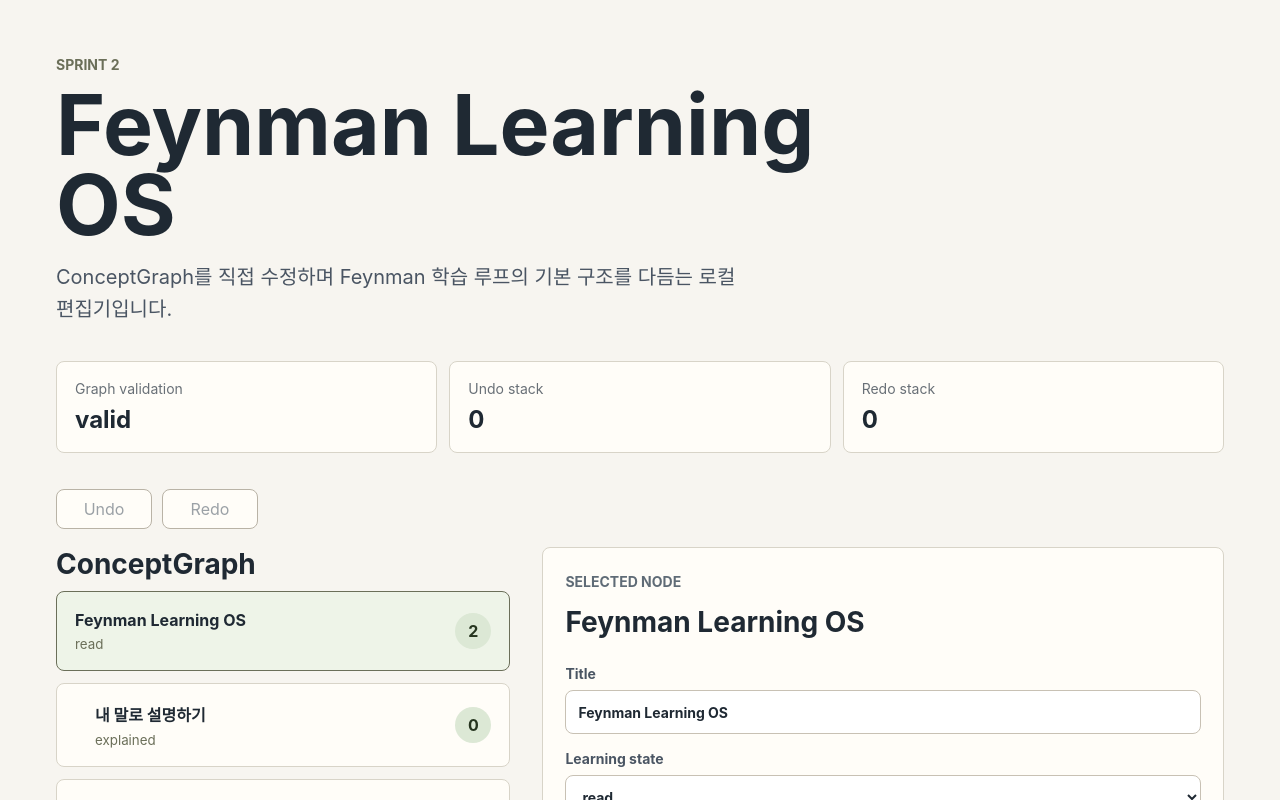
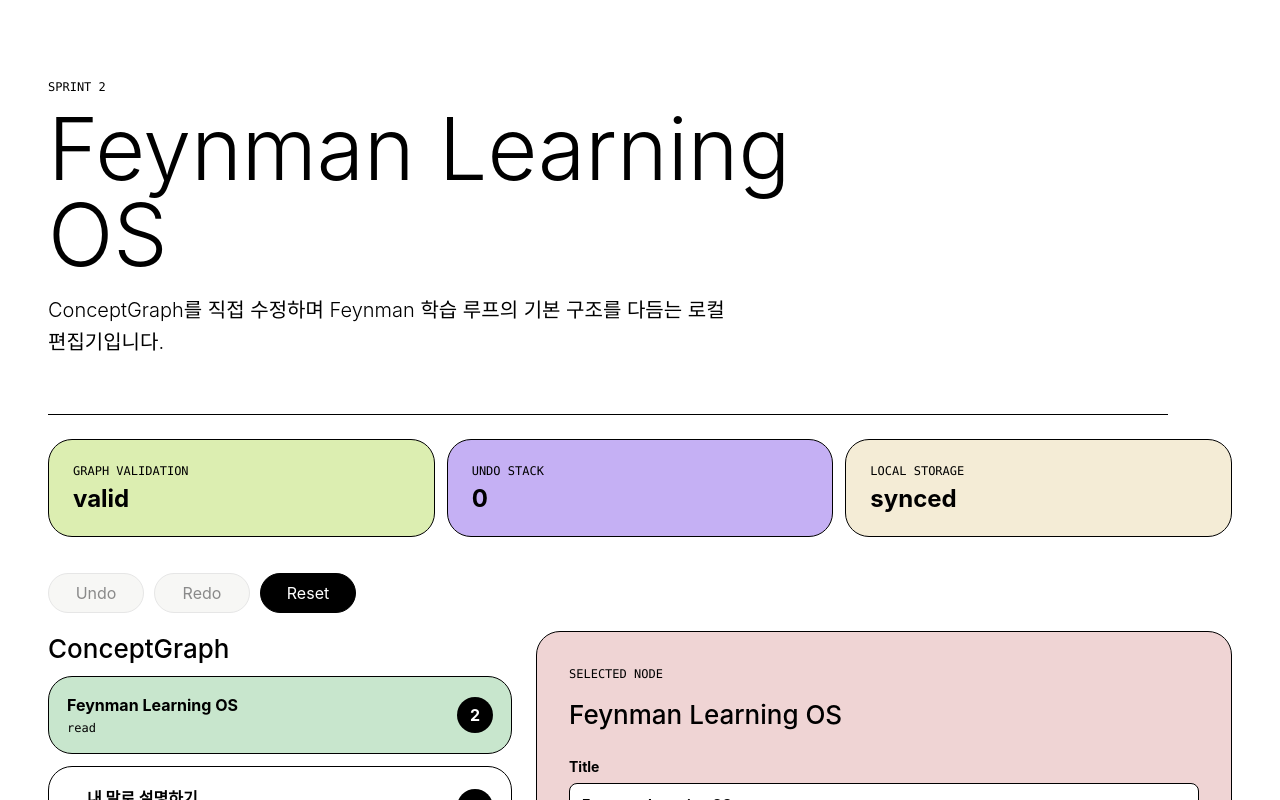
Before and after one commit to heesu-chung/feynman-learning, a Next.js app: page / in a window 1280 px wide. Shown: the top 800 px of the page. Built offline with nearby package versions, Linux system fonts and the light colour scheme.

Commit message:
Apply design direction and local persistence

```diff
--- a/app/GraphEditor.tsx
+++ b/app/GraphEditor.tsx
@@ -1,6 +1,6 @@
 "use client";
 
-import { useMemo, useState } from "react";
+import { useEffect, useMemo, useState } from "react";
 
 import type { ConceptGraph, ConceptNode } from "../src/domain/conceptGraph/index.ts";
 import { validateConceptGraph } from "../src/domain/conceptGraph/index.ts";
@@ -44,13 +44,33 @@ const initialGraph: ConceptGraph = {
   },
 };
 
+const storageKey = "feynman-learning-os:concept-graph";
+
 export function GraphEditor() {
   const [history, setHistory] = useState<HistoryState>(() => createHistoryState(initialGraph));
+  const [hasLoadedStorage, setHasLoadedStorage] = useState(false);
   const [selectedId, setSelectedId] = useState(initialGraph.rootId);
   const [childTitle, setChildTitle] = useState("");
   const validation = validateConceptGraph(history.graph);
   const selectedNode = history.graph.nodes[selectedId] ?? history.graph.nodes[history.graph.rootId];
   const nodes = useMemo(() => flattenGraph(history.graph), [history.graph]);
+
+  useEffect(() => {
+    const storedGraph = loadStoredGraph();
+    if (storedGraph) {
+      setHistory(createHistoryState(storedGraph));
+      setSelectedId(storedGraph.rootId);
+    }
+    setHasLoadedStorage(true);
+  }, []);
+
+  useEffect(() => {
+    if (!hasLoadedStorage) {
+      return;
+    }
+
+    localStorage.setItem(storageKey, JSON.stringify(history.graph));
+  }, [hasLoadedStorage, history.graph]);
 
   function run(command: TreePatchCommand): void {
     const result = executeCommand(history, command);
@@ -122,6 +142,13 @@ export function GraphEditor() {
     }
   }
 
+  function resetGraph(): void {
+    localStorage.removeItem(storageKey);
+    setHistory(createHistoryState(initialGraph));
+    setSelectedId(initialGraph.rootId);
+    setChildTitle("");
+  }
+
   return (
     <main className="page">
       <section className="hero">
@@ -136,7 +163,7 @@ export function GraphEditor() {
       <section className="statusGrid" aria-label="도메인 상태">
         <Status label="Graph validation" value={validation.valid ? "valid" : "invalid"} />
         <Status label="Undo stack" value={`${history.undoStack.length}`} />
-        <Status label="Redo stack" value={`${history.redoStack.length}`} />
+        <Status label="Local storage" value={hasLoadedStorage ? "synced" : "loading"} />
       </section>
 
       <section className="toolbar" aria-label="편집 도구">
@@ -145,6 +172,9 @@ export function GraphEditor() {
         </button>
         <button disabled={history.redoStack.length === 0} onClick={redoLast} type="button">
           Redo
+        </button>
+        <button onClick={resetGraph} type="button">
+          Reset
         </button>
       </section>
 
@@ -287,3 +317,18 @@ function createNodeId(graph: ConceptGraph, title: string): string {
 function findParentId(graph: ConceptGraph, nodeId: string): string | undefined {
   return Object.values(graph.nodes).find((node) => node.children.includes(nodeId))?.id;
 }
+
+function loadStoredGraph(): ConceptGraph | undefined {
+  const rawGraph = localStorage.getItem(storageKey);
+  if (!rawGraph) {
+    return undefined;
+  }
+
+  try {
+    const parsedGraph = JSON.parse(rawGraph) as ConceptGraph;
+    const validation = validateConceptGraph(parsedGraph);
+    return validation.valid ? parsedGraph : undefined;
+  } catch {
+    return undefined;
+  }
+}
--- a/app/globals.css
+++ b/app/globals.css
@@ -1,6 +1,22 @@
 :root {
-  color: #1f2933;
-  background: #f7f5f0;
+  --ink: #000000;
+  --canvas: #ffffff;
+  --inverse-canvas: #000000;
+  --inverse-ink: #ffffff;
+  --hairline: #e6e6e6;
+  --hairline-soft: #f1f1f1;
+  --surface-soft: #f7f7f5;
+  --block-lime: #dceeb1;
+  --block-lilac: #c5b0f4;
+  --block-cream: #f4ecd6;
+  --block-pink: #efd4d4;
+  --block-mint: #c8e6cd;
+  --block-coral: #f3c9b6;
+  --block-navy: #1f1d3d;
+  --accent-magenta: #ff3d8b;
+  --semantic-success: #1ea64a;
+  color: var(--ink);
+  background: var(--canvas);
   font-family:
     Inter, ui-sans-serif, system-ui, -apple-system, BlinkMacSystemFont, "Segoe UI",
     sans-serif;
@@ -16,19 +32,26 @@ body {
 
 .page {
   min-height: 100vh;
-  padding: 56px;
+  padding: 48px;
 }
 
 .hero {
-  max-width: 760px;
-  margin-bottom: 36px;
+  display: grid;
+  max-width: 1120px;
+  min-height: 320px;
+  align-content: end;
+  margin-bottom: 24px;
+  padding: 32px 0 36px;
+  border-bottom: 1px solid var(--ink);
 }
 
 .eyebrow {
   margin: 0 0 12px;
-  color: #6b6f59;
-  font-size: 14px;
-  font-weight: 700;
+  color: var(--ink);
+  font-family: ui-monospace, SFMono-Regular, Menlo, Monaco, Consolas, monospace;
+  font-size: 12px;
+  font-weight: 400;
+  letter-spacing: 0;
   text-transform: uppercase;
 }
 
@@ -41,13 +64,18 @@ p {
 
 h1 {
   margin-bottom: 16px;
-  font-size: clamp(44px, 7vw, 84px);
-  line-height: 0.95;
+  max-width: 820px;
+  font-size: 86px;
+  font-weight: 340;
+  line-height: 1;
+  letter-spacing: 0;
 }
 
 h2 {
   margin-bottom: 10px;
-  font-size: 28px;
+  font-size: 26px;
+  font-weight: 540;
+  line-height: 1.35;
 }
 
 h3 {
@@ -57,8 +85,9 @@ h3 {
 
 .summary {
   max-width: 680px;
-  color: #4a5563;
+  color: var(--ink);
   font-size: 20px;
+  font-weight: 330;
   line-height: 1.6;
 }
 
@@ -71,24 +100,40 @@ h3 {
 
 .status,
 .node {
-  border: 1px solid #d8d4c8;
-  border-radius: 8px;
-  background: #fffdf8;
+  border: 1px solid var(--ink);
+  border-radius: 24px;
+  background: var(--canvas);
 }
 
 .status {
-  padding: 18px;
+  padding: 24px;
+}
+
+.status:nth-child(1) {
+  background: var(--block-lime);
+}
+
+.status:nth-child(2) {
+  background: var(--block-lilac);
+}
+
+.status:nth-child(3) {
+  background: var(--block-cream);
 }
 
 .status span {
   display: block;
   margin-bottom: 8px;
-  color: #697077;
-  font-size: 14px;
+  color: var(--ink);
+  font-family: ui-monospace, SFMono-Regular, Menlo, Monaco, Consolas, monospace;
+  font-size: 12px;
+  letter-spacing: 0;
+  text-transform: uppercase;
 }
 
 .status strong {
   font-size: 24px;
+  line-height: 1.1;
 }
 
 .toolbar {
@@ -106,19 +151,21 @@ textarea {
 
 button {
   min-height: 40px;
-  border: 1px solid #b9b3a6;
-  border-radius: 8px;
-  background: #fffdf8;
-  color: #1f2933;
+  border: 1px solid var(--ink);
+  border-radius: 9999px;
+  background: var(--ink);
+  color: var(--inverse-ink);
   cursor: pointer;
 }
 
 button:hover:not(:disabled) {
-  border-color: #6b6f59;
+  background: var(--block-navy);
 }
 
 button:disabled {
-  color: #9ba1a6;
+  border-color: var(--hairline);
+  background: var(--surface-soft);
+  color: #8a8a8a;
   cursor: not-allowed;
 }
 
@@ -130,12 +177,12 @@ button:disabled {
 .editorShell {
   display: grid;
   grid-template-columns: minmax(240px, 0.8fr) minmax(320px, 1.2fr);
-  gap: 32px;
+  gap: 24px;
   align-items: start;
 }
 
 .editorShell p {
-  color: #5f6b76;
+  color: var(--ink);
   line-height: 1.7;
 }
 
@@ -155,6 +202,7 @@ button:disabled {
   justify-content: space-between;
   min-height: 92px;
   padding: 18px;
+  color: var(--ink);
 }
 
 .nodeList button.node {
@@ -165,19 +213,20 @@ button:disabled {
 }
 
 .node.selected {
-  border-color: #6b6f59;
-  background: #eef4e8;
+  background: var(--block-mint);
 }
 
 .node small {
   display: block;
   margin-top: 6px;
-  color: #6b6f59;
+  color: var(--ink);
+  font-family: ui-monospace, SFMono-Regular, Menlo, Monaco, Consolas, monospace;
+  font-size: 12px;
 }
 
 .node p {
   margin-bottom: 0;
-  color: #6b6f59;
+  color: var(--ink);
 }
 
 .node em {
@@ -186,8 +235,8 @@ button:disabled {
   height: 36px;
   place-items: center;
   border-radius: 999px;
-  background: #dce8d5;
-  color: #26351f;
+  background: var(--ink);
+  color: var(--inverse-ink);
   font-weight: 700;
   font-style: normal;
   flex: 0 0 auto;
@@ -196,16 +245,16 @@ button:disabled {
 .inspector {
   display: grid;
   gap: 16px;
-  padding: 22px;
-  border: 1px solid #d8d4c8;
-  border-radius: 8px;
-  background: #fffdf8;
+  padding: 32px;
+  border: 1px solid var(--ink);
+  border-radius: 24px;
+  background: var(--block-pink);
 }
 
 label {
   display: grid;
   gap: 8px;
-  color: #4a5563;
+  color: var(--ink);
   font-size: 14px;
   font-weight: 700;
 }
@@ -214,10 +263,10 @@ input,
 select,
 textarea {
   width: 100%;
-  border: 1px solid #c8c1b4;
+  border: 1px solid var(--ink);
   border-radius: 8px;
-  background: #ffffff;
-  color: #1f2933;
+  background: var(--canvas);
+  color: var(--ink);
 }
 
 input,
@@ -244,17 +293,26 @@ textarea {
 }
 
 .dangerButton {
-  border-color: #d7aaa0;
-  color: #8a2f1f;
+  border-color: var(--ink);
+  background: var(--accent-magenta);
+  color: var(--inverse-ink);
 }
 
 .dangerButton:hover:not(:disabled) {
-  border-color: #8a2f1f;
+  background: var(--block-navy);
 }
 
 @media (max-width: 760px) {
   .page {
     padding: 32px 20px;
+  }
+
+  .hero {
+    min-height: 260px;
+  }
+
+  h1 {
+    font-size: 52px;
   }
 
   .statusGrid,
```
Also changed, not shown: 3 other files (tests, documents, lock files or other folders).
